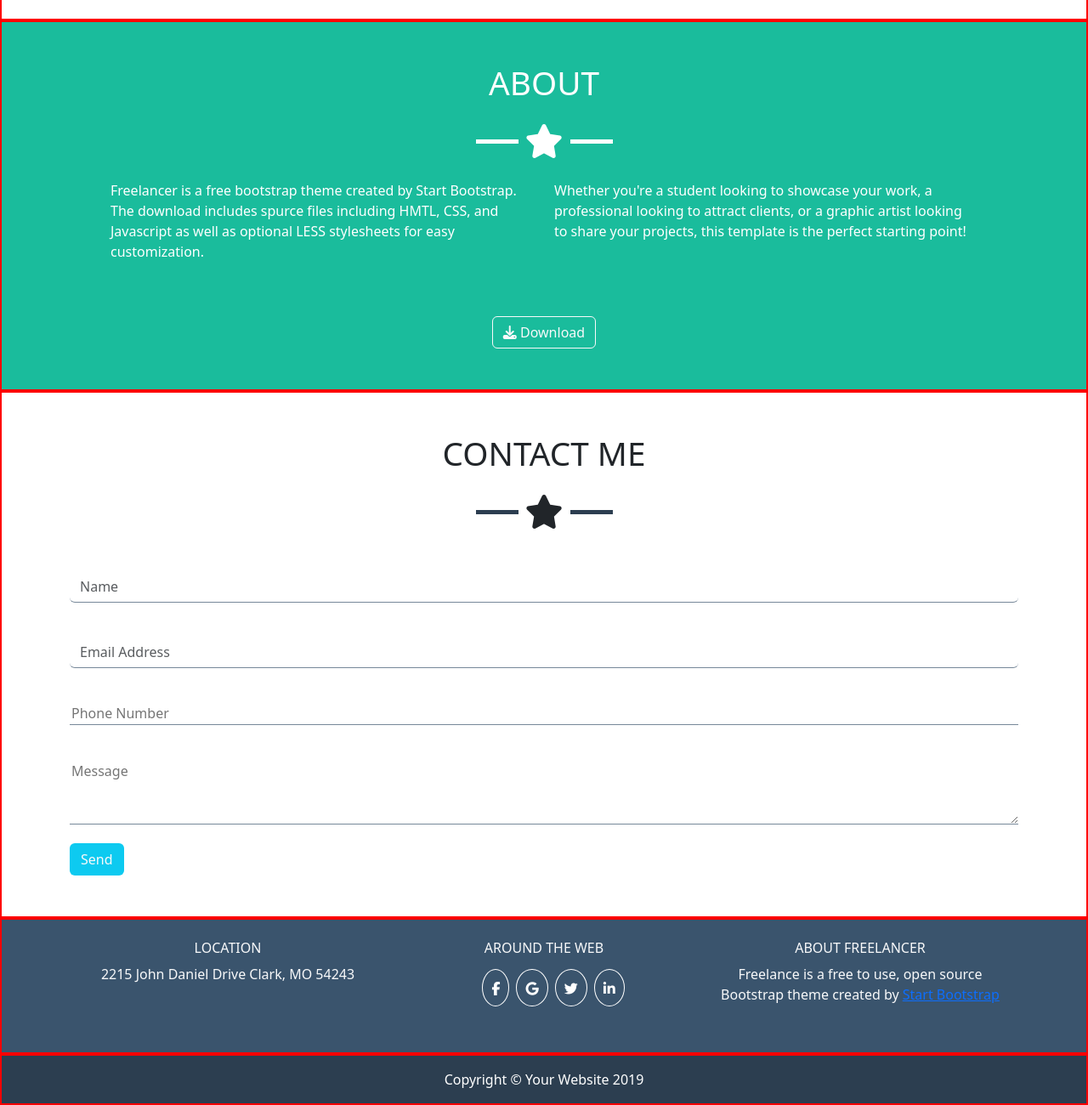
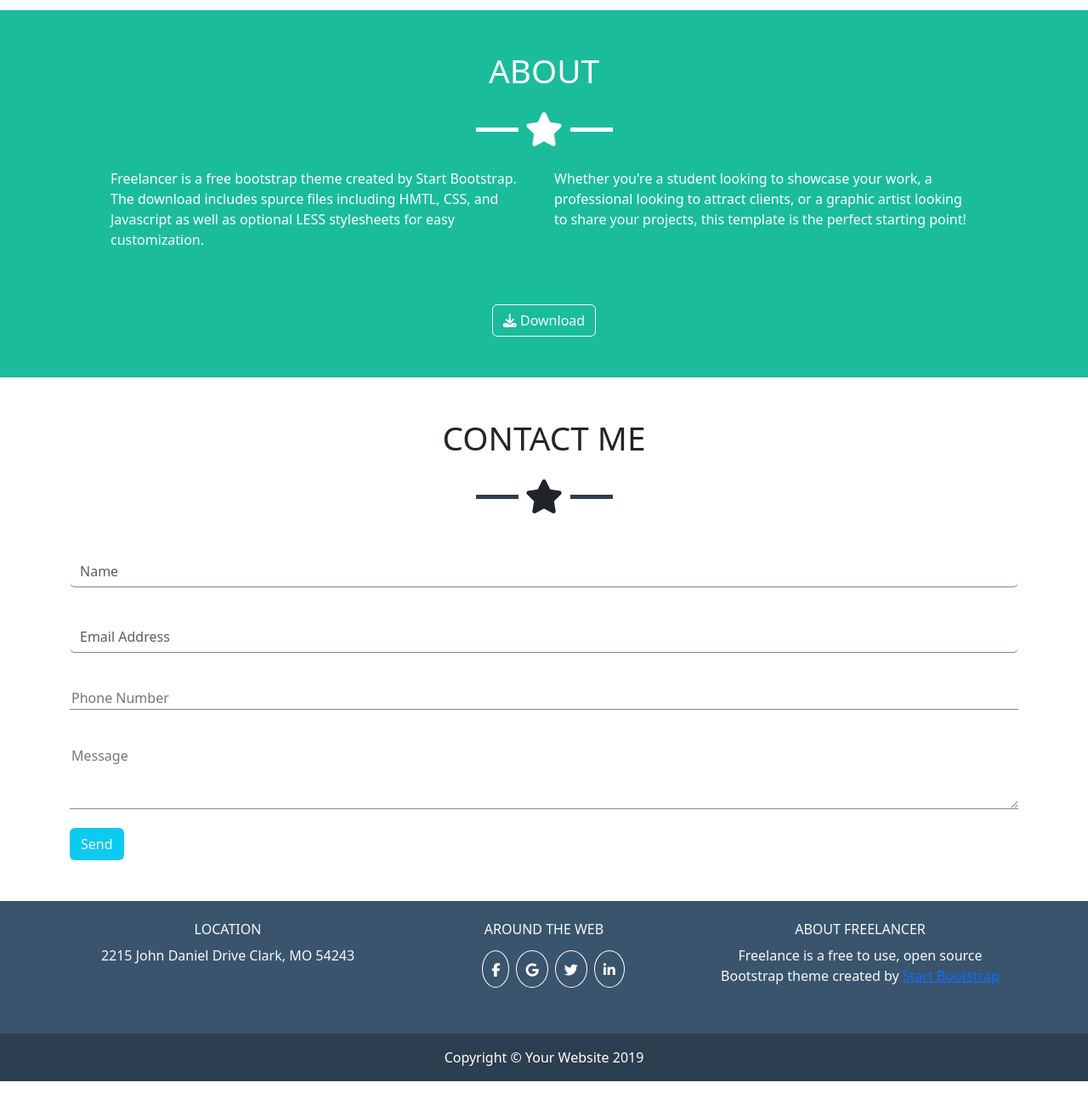
Before and after one commit to danielbosa/html-css-bootstrap-freelancer, a plain HTML site: page index.html in a window 1280 px wide. Shown: the part 1357-2657 px from the top of the page at 85% size. After the commit the page ends 2629 px from the top, so only its background shows below. Drawn offline with nearby package versions, Linux system fonts and the light colour scheme.

Commit message:
debug removed

```diff
--- a/index.html
+++ b/index.html
@@ -14,7 +14,7 @@
 </head>
 
 <body>
-    <header class="db-debug">
+    <header class="">
         <nav class="navbar navbar-expand-md" data-bs-theme="dark">
             <div class="container">
                 <a class="navbar-brand text-uppercase fw-bold" href="#">start bootstrap</a>
@@ -40,7 +40,7 @@
         </nav>
     </header>
     <main>
-        <section id="hero" class="db-debug odd py-5">
+        <section id="hero" class=" odd py-5">
             <div class="container  text-light text-center">
                 <img src="/img/avatar.svg" alt="avatar" class="mx-auto mb-3 d-block">
                 <h1 class="text-uppercase">Start Bootstrap</h1>
@@ -54,7 +54,7 @@
                 <h3 class="text-uppercase">graphic artist - web designer - illustrator</h3>
             </div>
         </section>
-        <section id="portfolio" class="db-debug py-5">
+        <section id="portfolio" class=" py-5">
             <div class="container">
                 <h2 class="text-uppercase text-center">portfolio</h2>
                 <div class="d-flex justify-content-center align-items-center fs-1 gap-2 my-3">
@@ -86,7 +86,7 @@
                 </div>
             </div>
         </section>
-        <section id="about" class="db-debug odd text-white py-5">
+        <section id="about" class=" odd text-white py-5">
             <div class="container text-center">
                 <h2 class="text-uppercase ">About</h2>
                 <div class="d-flex justify-content-center align-items-center fs-1 gap-2 my-3">
@@ -113,7 +113,7 @@
                 </button>
             </div>
         </section>
-        <section id="contact" class="db-debug py-5">
+        <section id="contact" class=" py-5">
             <div class="container">
                 <h2 class="text-uppercase text-center">contact me</h2>
                 <div class="d-flex justify-content-center align-items-center fs-1 gap-2 my-3">
@@ -147,7 +147,7 @@
             </div>
         </section>
         <footer>
-            <div id="footer-top" class="db-debug text-center text-light">
+            <div id="footer-top" class=" text-center text-light">
                 <div class="container">
                     <div class="container my-4">
                         <h6 class="text-uppercase">location</h6>
@@ -223,7 +223,7 @@
                     </div>
                 </div> -->
             </div>
-            <div id="footer-bottom" class="db-debug text-center text-white py-3">
+            <div id="footer-bottom" class=" text-center text-white py-3">
                 <div>Copyright &#169; <a href="#">Your Website 2019</a></div>
             </div>
         </footer>
--- a/style.css
+++ b/style.css
@@ -1,7 +1,3 @@
-.db-debug{
-    border: 2px solid red;
-}
-
 body{
     background-color: white;
 }
```
